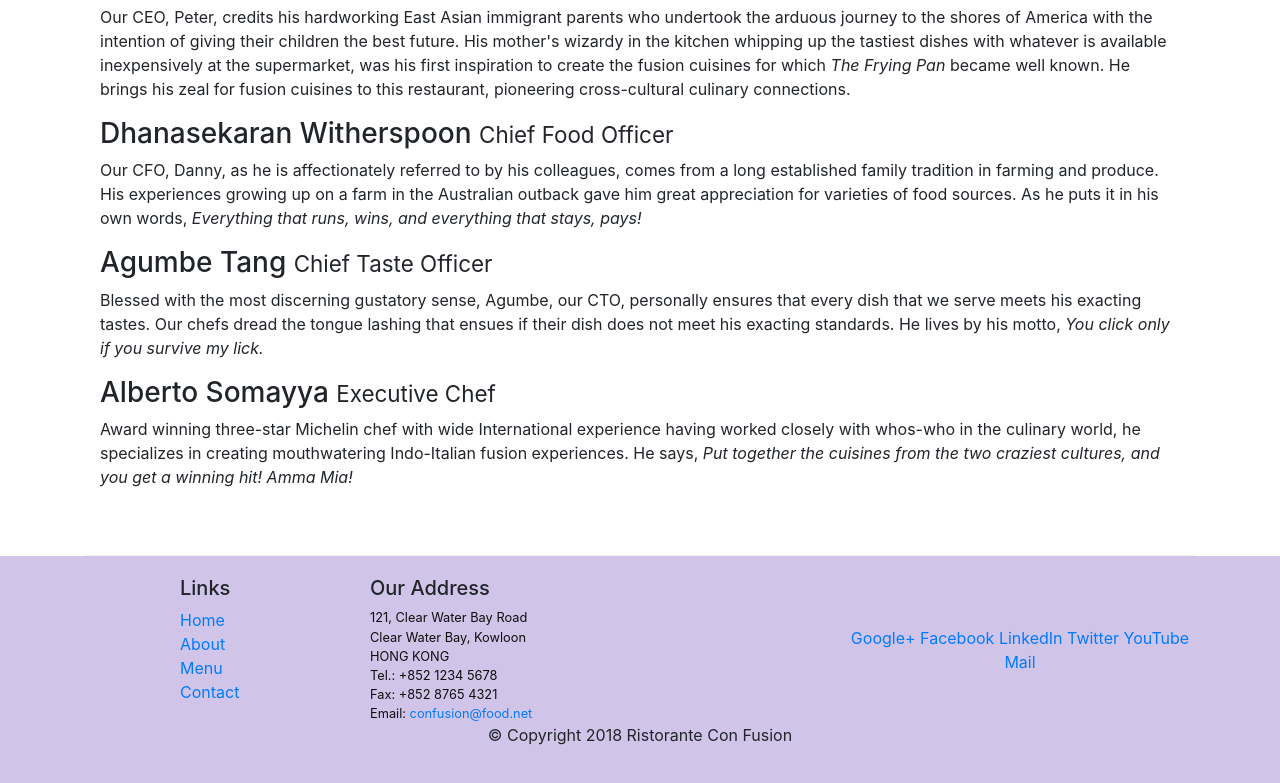
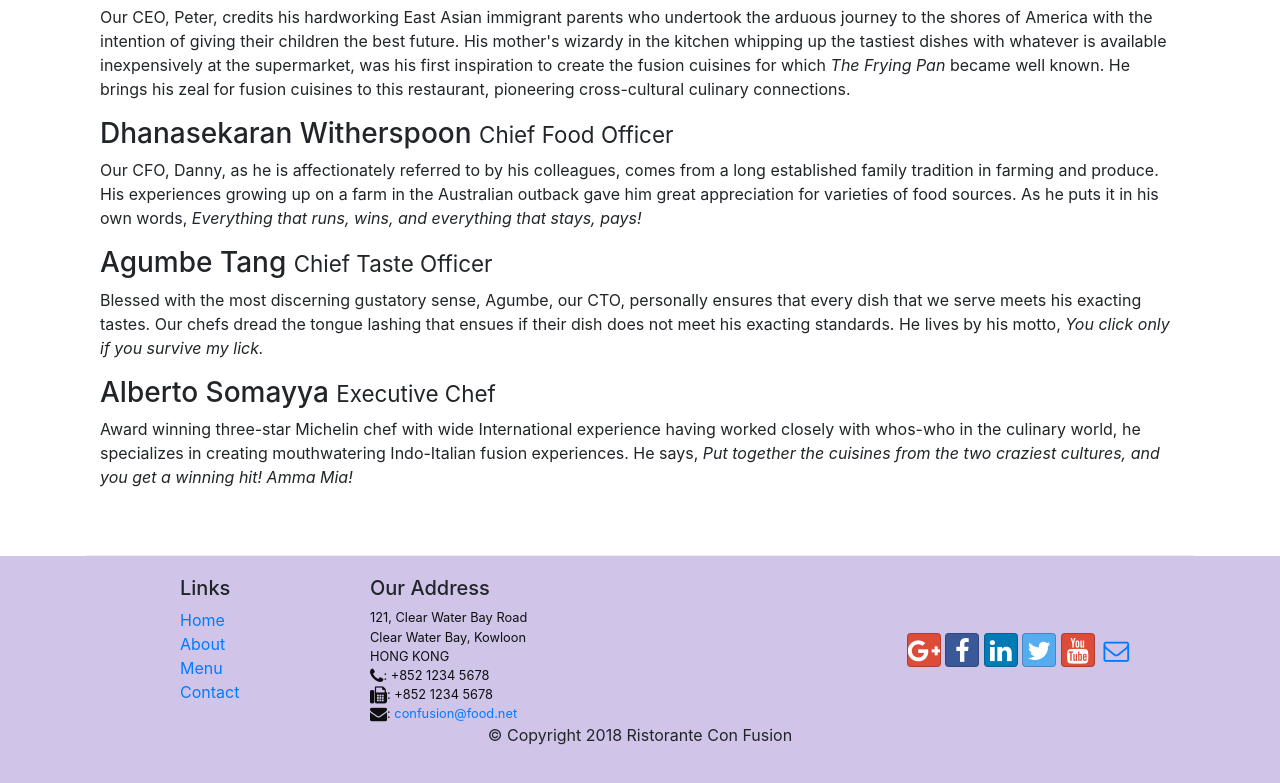
Before and after one commit to KavyaRi/conFusion, a website: page aboutus.html in a window 1280 px wide. Shown: the part 998-1781 px from the top of the page. Drawn offline with nearby package versions, Linux system fonts and the light colour scheme.

Commit message:
Icon Fonts

```diff
--- a/aboutus.html
+++ b/aboutus.html
@@ -1,12 +1,12 @@
 <!DOCTYPE html>
 <html lang="en">
 <head>
-    <!-- Required meta tags always come first -->
     <meta charset="utf-8">
     <meta name="viewport" content="width=device-width, initial-scale=1, shrink-to-fit=no">
     <meta http-equiv="x-ua-compatible" content="ie=edge">
-    <!-- Bootstrap CSS -->
     <link rel="stylesheet" href="node_modules/bootstrap/dist/css/bootstrap.min.css">
+    <link rel="stylesheet" href="node_modules/font-awesome/css/font-awesome.min.css">
+    <link rel="stylesheet" href="node_modules/bootstrap-social/bootstrap-social.css">
     <link href="css/styles.css" rel="stylesheet">
     <title>Ristorante Con Fusion: About Us</title>
 </head>
@@ -19,10 +19,10 @@
             <a class = "navbar-brand mr-auto" herf = "./index.html" >Ristorante Con Fusion</a>
             <div class = "collapse navbar-collapse" id = "Navbar">
                 <ul class = "navbar-nav mr-auto">
-                    <li class = "nav-item"><a class = "nav-link" href ="./index.html"> Home</a></li>
-                    <li class = "nav-item active"><a class = "nav-link" href ="#"> About</a></li>
-                    <li class = "nav-item"><a class = "nav-link" href ="#"> Menu</a></li>
-                    <li class = "nav-item"><a class = "nav-link" href ="#"> Contact</a></li>
+                    <li class = "nav-item"><a class = "nav-link" href ="./index.html"><span class="fa fa-home fa-lg"></span> Home</a></li>
+                    <li class = "nav-item active"><a class = "nav-link" href ="#"><span class="fa fa-info fa-lg"></span> About</a></li>
+                    <li class = "nav-item"><a class = "nav-link" href ="#"><span class="fa fa-list fa-lg"></span> Menu</a></li>
+                    <li class = "nav-item"><a class = "nav-link" href ="#"><span class="fa fa-address-card fa-lg"></span> Contact</a></li>
                 </ul>
             </div>
         </div>
@@ -89,19 +89,18 @@
 		              121, Clear Water Bay Road<br>
 		              Clear Water Bay, Kowloon<br>
 		              HONG KONG<br>
-		              Tel.: +852 1234 5678<br>
-		              Fax: +852 8765 4321<br>
-		              Email: <a href="mailto:confusion@food.net">confusion@food.net</a>
-		           </address>
+		              <i class="fa fa-phone fa-lg"></i>: +852 1234 5678<br>
+		              <i class="fa fa-fax fa-lg"></i>: +852 1234 5678<br>
+                      <i class="fa fa-envelope fa-lg"></i>: <a href="mailto:confusion@food.net">confusion@food.net</a></address>
                 </div>
                 <div class="col-12 col-sm-4 align-self-center">
                     <div class="text-center">
-                        <a href="http://google.com/+">Google+</a>
-                        <a href="http://www.facebook.com/profile.php?id=">Facebook</a>
-                        <a href="http://www.linkedin.com/in/">LinkedIn</a>
-                        <a href="http://twitter.com/">Twitter</a>
-                        <a href="http://youtube.com/">YouTube</a>
-                        <a href="mailto:">Mail</a>
+                        <a class="btn btn-social-icon btn-google" href="http://google.com/+"><i class="fa fa-google-plus"></i></a>
+                        <a class="btn btn-social-icon btn-facebook" href="http://www.facebook.com/profile.php?id="><i class="fa fa-facebook"></i></a>
+                        <a class="btn btn-social-icon btn-linkedin" href="http://www.linkedin.com/in/"><i class="fa fa-linkedin"></i></a>
+                        <a class="btn btn-social-icon btn-twitter" href="http://twitter.com/"><i class="fa fa-twitter"></i></a>
+                        <a class="btn btn-social-icon btn-google" href="http://youtube.com/"><i class="fa fa-youtube"></i></a>
+                        <a class="btn btn-social-icon" href="mailto:"><i class="fa fa-envelope-o"></i></a>
                     </div>
                 </div>
            </div>
--- a/package.json
+++ b/package.json
@@ -15,6 +15,8 @@
   },
   "dependencies": {
     "bootstrap": "^4.0.0",
+    "bootstrap-social": "^5.1.1",
+    "font-awesome": "^4.7.0",
     "jquery": "^3.3.1",
     "popper.js": "^1.12.9"
   }
```
Also changed, not shown: index.html (+15 -17 lines), 1 other file.
